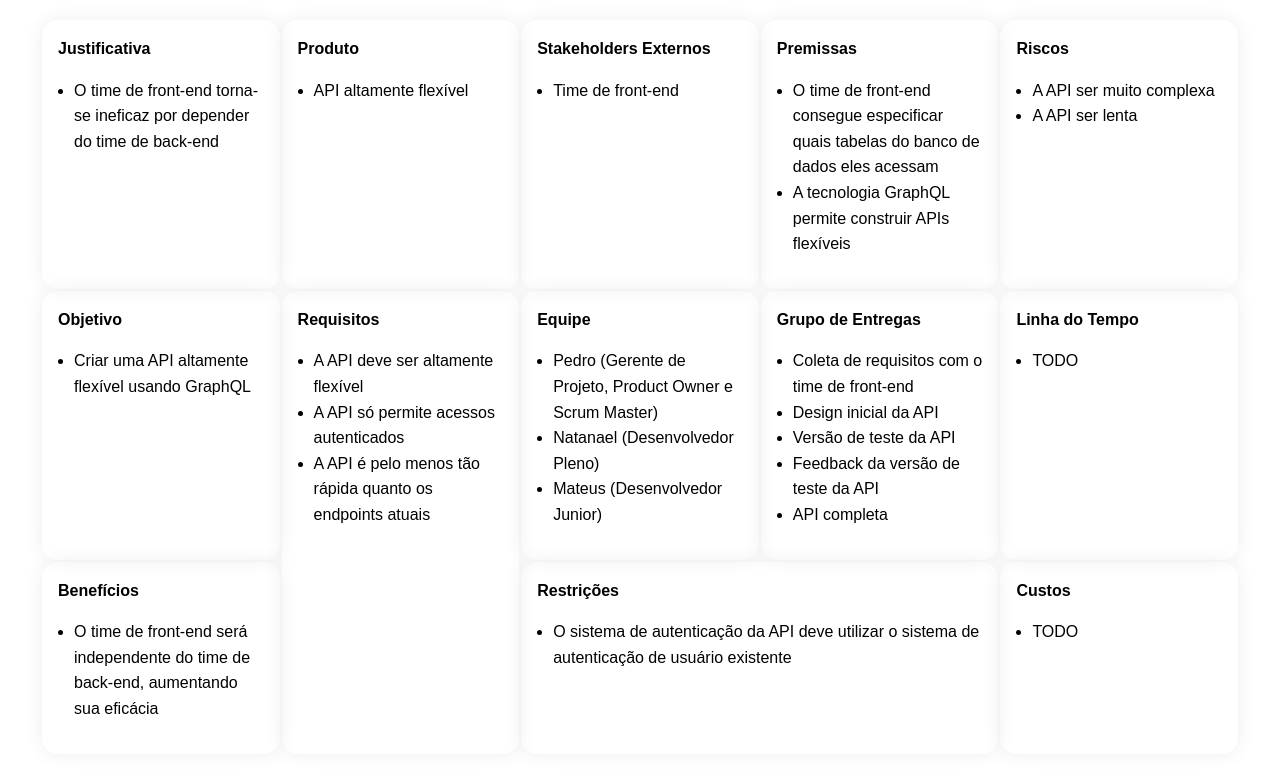
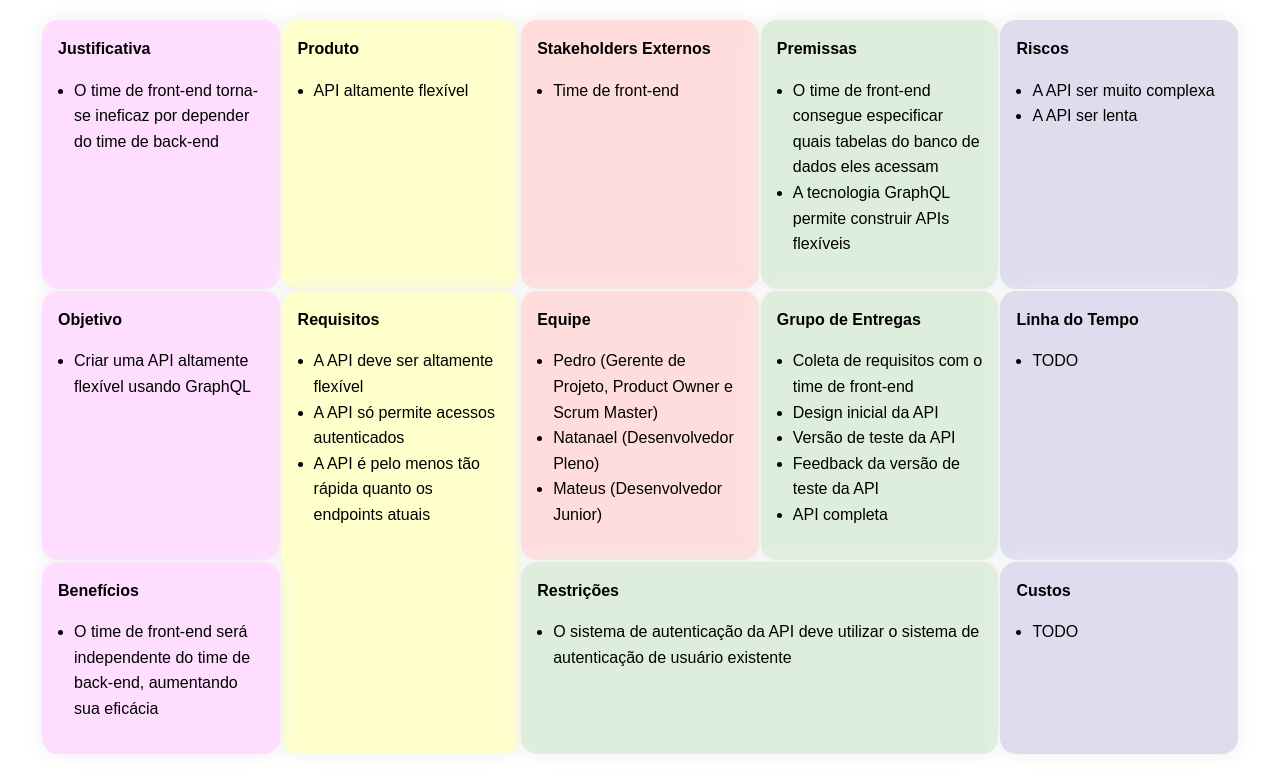
Before and after one commit to pedrominicz/gestao-de-ti, a plain HTML site: page canvas.html in a window 1280 px wide. Shown: the part 92-864 px from the top of the page. Drawn offline with Linux system fonts and the light colour scheme.

Commit message:
Update canvas.html

```diff
--- a/canvas.html
+++ b/canvas.html
@@ -16,32 +16,32 @@
   <table>
     <tbody>
       <tr>
-        <td>
+        <td style="background-color: #fdf;">
           <strong>Justificativa</strong>
           <ul>
             <li>O time de front-end torna-se ineficaz por depender do time de back-end</li>
           </ul>
         </td>
-        <td>
+        <td style="background-color: #ffc;">
           <strong>Produto</strong>
           <ul>
             <li>API altamente flexível</li>
           </ul>
         </td>
-        <td>
+        <td style="background-color: #fdd;">
           <strong>Stakeholders Externos</strong>
           <ul>
             <li>Time de front-end</li>
           </ul>
         </td>
-        <td>
+        <td style="background-color: #ded;">
           <strong>Premissas</strong>
           <ul>
             <li>O time de front-end consegue especificar quais tabelas do banco de dados eles acessam</li>
             <li>A tecnologia GraphQL permite construir APIs flexíveis</li>
           </ul>
         </td>
-        <td>
+        <td style="background-color: #dde;">
           <strong>Riscos</strong>
           <ul>
             <li>A API ser muito complexa</li>
@@ -50,13 +50,13 @@
         </td>
       </tr>
       <tr>
-        <td>
+        <td style="background-color: #fdf;">
           <strong>Objetivo</strong>
           <ul>
             <li>Criar uma API altamente flexível usando GraphQL</li>
           </ul>
         </td>
-        <td rowspan="2">
+        <td rowspan="2" style="background-color: #ffc;">
           <strong>Requisitos</strong>
           <ul>
             <li>A API deve ser altamente flexível</li>
@@ -64,7 +64,7 @@
             <li>A API é pelo menos tão rápida quanto os endpoints atuais</li>
           </ul>
         </td>
-        <td>
+        <td style="background-color: #fdd;">
           <strong>Equipe</strong>
           <ul>
             <li>Pedro (Gerente de Projeto, Product Owner e Scrum Master)</li>
@@ -72,7 +72,7 @@
             <li>Mateus (Desenvolvedor Junior)</li>
           </ul>
         </td>
-        <td>
+        <td style="background-color: #ded;">
           <strong>Grupo de Entregas</strong>
           <ul>
             <li>Coleta de requisitos com o time de front-end</li>
@@ -82,7 +82,7 @@
             <li>API completa</li>
           </ul>
         </td>
-        <td>
+        <td style="background-color: #dde;">
           <strong>Linha do Tempo</strong>
           <ul>
             <li>TODO</li>
@@ -90,19 +90,19 @@
         </td>
       </tr>
       <tr>
-        <td>
+        <td style="background-color: #fdf;">
           <strong>Benefícios</strong>
           <ul>
             <li>O time de front-end será independente do time de back-end, aumentando sua eficácia</li>
           </ul>
         </td>
-        <td colspan="2">
+        <td colspan="2" style="background-color: #ded;">
           <strong>Restrições</strong>
           <ul>
             <li>O sistema de autenticação da API deve utilizar o sistema de autenticação de usuário existente</li>
           </ul>
         </td>
-        <td>
+        <td style="background-color: #dde;">
           <strong>Custos</strong>
           <ul>
             <li>TODO</li>
```
